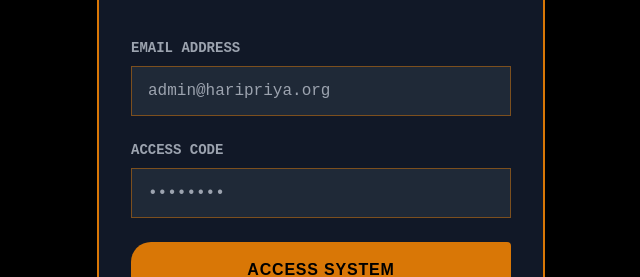
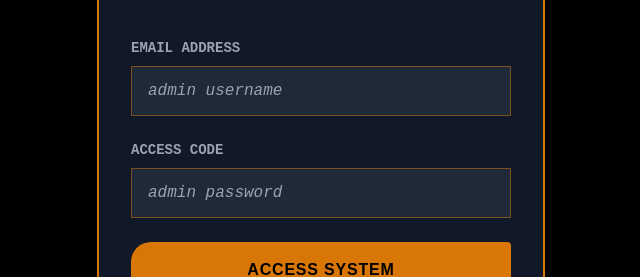
Before and after one commit to hariship/apps, a Next.js app: page /admin/login in a window 1280 px wide. Shown: the part 260-537 px from the top of the page, without its empty margins (319-959 px from the left). Built offline with nearby package versions, Linux system fonts and the light colour scheme.

Commit message:
feat: updated admin credentials

```diff
--- a/app/admin/login/page.tsx
+++ b/app/admin/login/page.tsx
@@ -63,7 +63,7 @@ export default function AdminLogin() {
               required
               className="w-full px-4 py-3 bg-gray-800 border border-amber-600/50 text-gray-200 focus:outline-none focus:border-amber-600 transition-colors"
               style={{fontFamily: 'Share Tech Mono, monospace'}}
-              placeholder="admin@haripriya.org"
+              placeholder="admin username"
             />
           </div>
 
@@ -78,7 +78,7 @@ export default function AdminLogin() {
               required
               className="w-full px-4 py-3 bg-gray-800 border border-amber-600/50 text-gray-200 focus:outline-none focus:border-amber-600 transition-colors"
               style={{fontFamily: 'Share Tech Mono, monospace'}}
-              placeholder="••••••••"
+              placeholder="admin password"
             />
           </div>
 
--- a/app/globals.css
+++ b/app/globals.css
@@ -9,6 +9,10 @@ body {
   margin: 0;
   padding: 0;
 }
+
+::placeholder {
+    font-style: italic;
+  }
 
 /* Mermaid diagram responsive styles */
 .mermaid-container svg {
```
